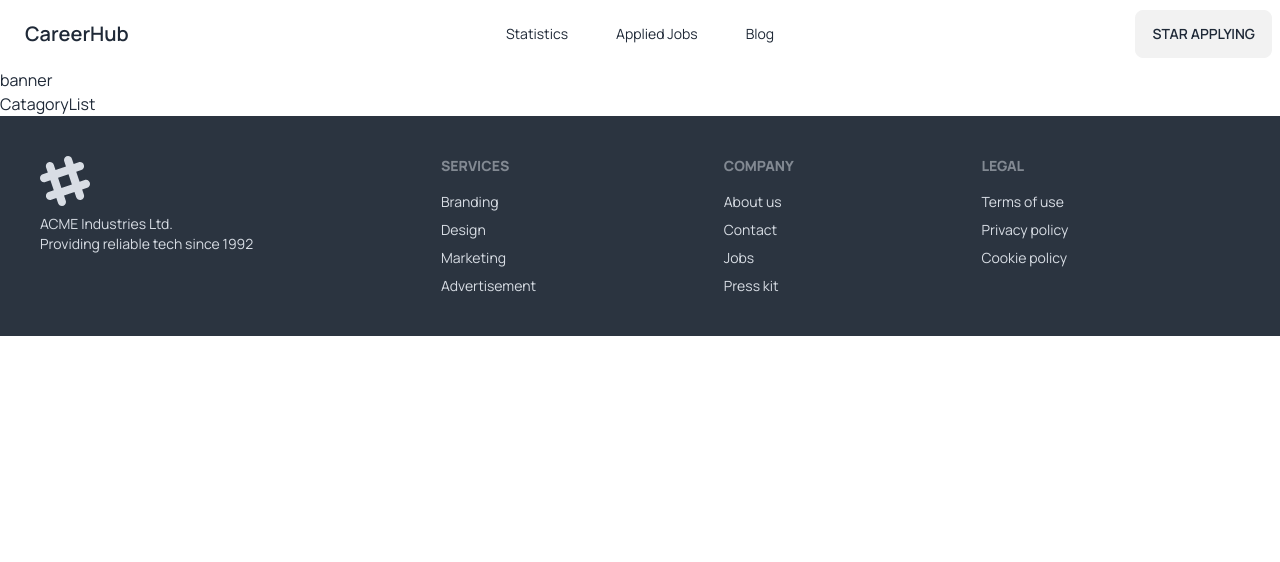
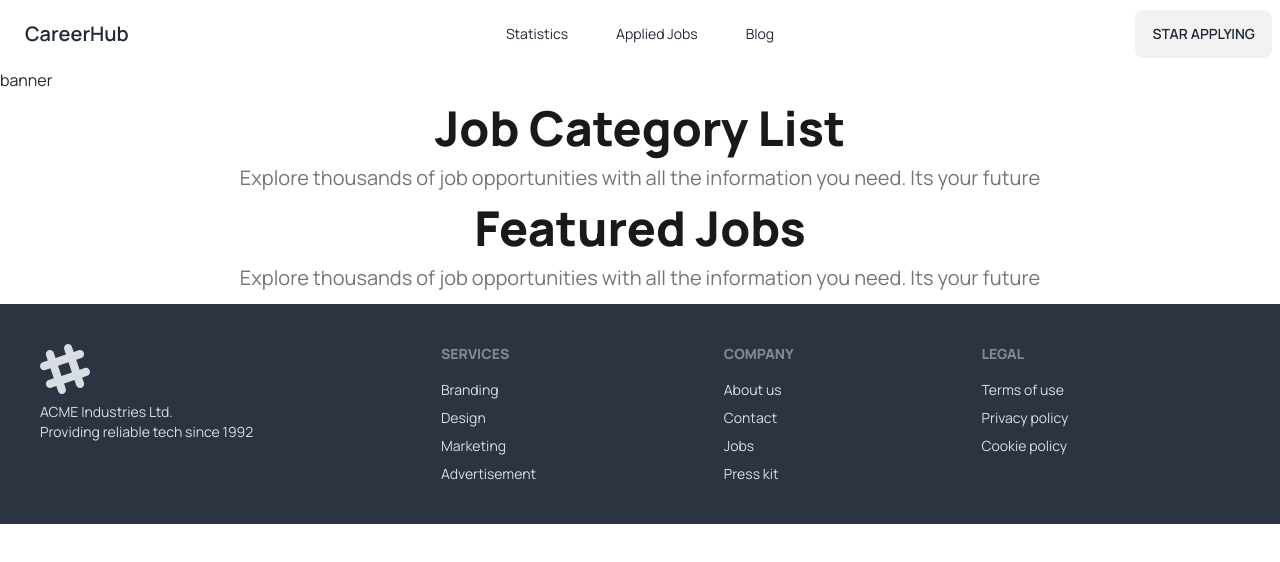
Before and after one commit to Sakhawat71/react-career-hub, a React (Vite) app: page / in a window 1280 px wide. Shown: the top 562 px of the page. Built offline with nearby package versions, Linux system fonts and the light colour scheme.

Commit message:
work on job feature

```diff
--- a/src/components/CatagoryList/CatagoryList.jsx
+++ b/src/components/CatagoryList/CatagoryList.jsx
@@ -2,7 +2,10 @@
 const CatagoryList = () => {
     return (
         <div>
-            <h1>CatagoryList</h1>
+            <div className="text-center space-y-3 my-3">
+                <h1 className="text-5xl font-extrabold text-[#1A1919]">Job Category List</h1>
+                <p className="text-xl font-normal text-[#757575]">Explore thousands of job opportunities with all the information you need. Its your future</p>
+            </div>
         </div>
     );
 };
--- a/src/components/FeaturedJobs/FeaturedJobs.jsx
+++ b/src/components/FeaturedJobs/FeaturedJobs.jsx
@@ -2,7 +2,10 @@
 const FeaturedJobs = () => {
     return (
         <div>
-
+            <div className="text-center space-y-3 my-3">
+                <h1 className="text-5xl font-extrabold text-[#1A1919]">Featured Jobs</h1>
+                <p className="text-xl font-normal text-[#757575]">Explore thousands of job opportunities with all the information you need. Its your future</p>
+            </div>
         </div>
     );
 };
```
